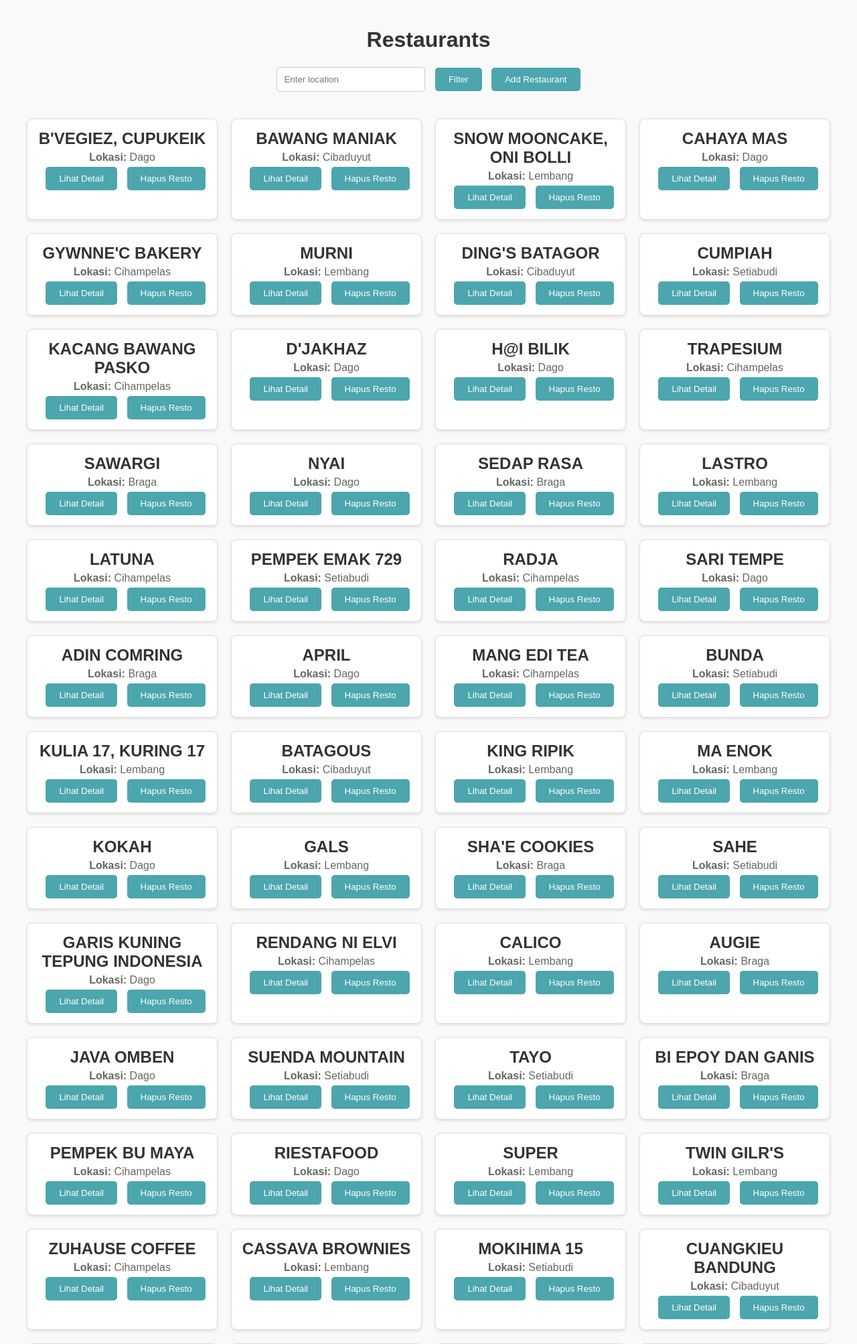
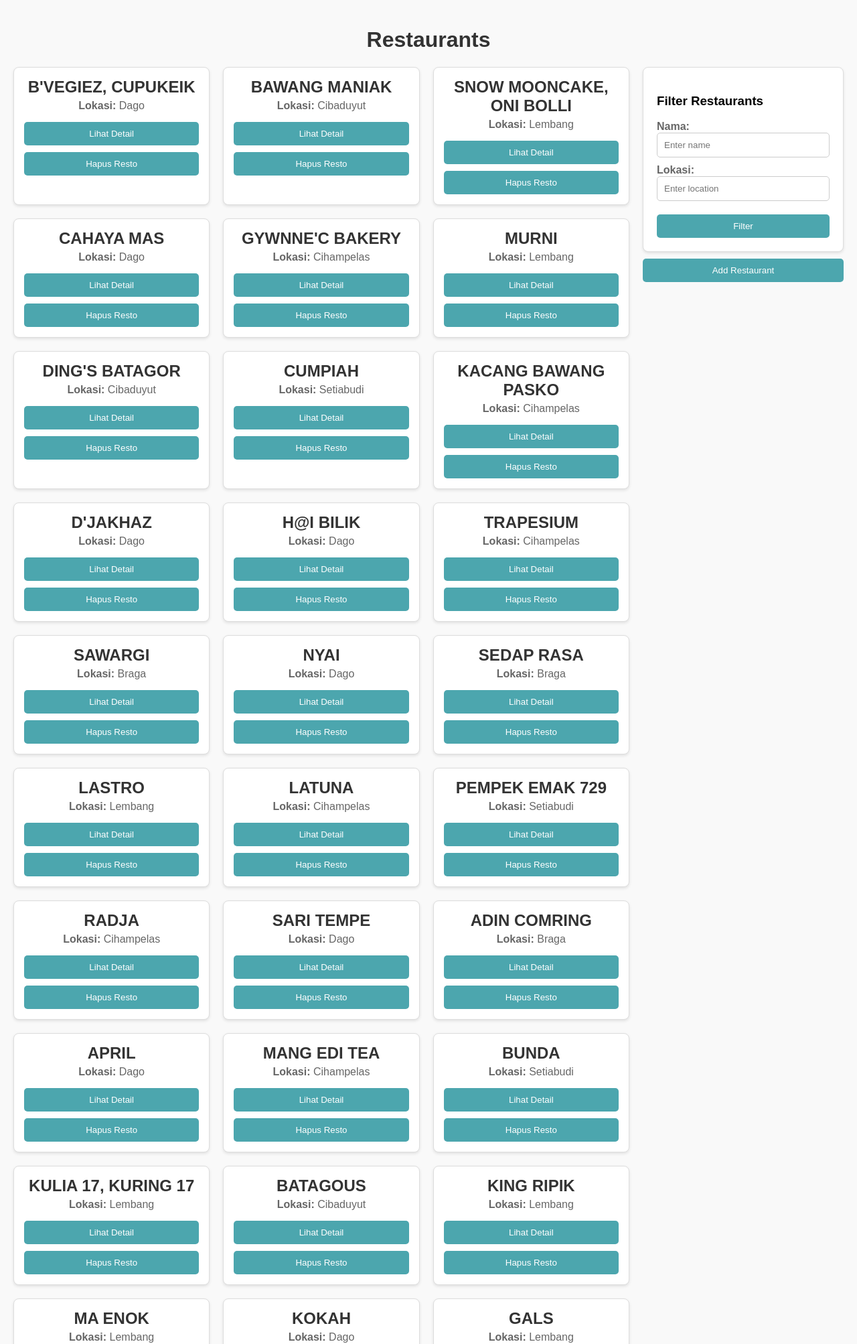
Before and after one commit to C10-PBP-24/halal-bites, a Django app: page /resto/ in a window 1280 px wide. Shown: the top 2006 px of the page at 67% size. Run offline with Django 5.2, Linux system fonts and the light colour scheme; data comes from the database, SQL or seed files in the repository.

Commit message:
added filter by name, added detail page

```diff
--- a/resto/templates/resto/main.html
+++ b/resto/templates/resto/resto.html
@@ -16,11 +16,18 @@
             text-align: center;
             color: #333;
         }
+        /* Container for filter and restaurant list side-by-side */
+        .content-container {
+            display: flex;
+            justify-content: space-between;
+            gap: 20px;
+        }
+        /* Styling for the restaurant list */
         .restaurant-list {
             display: grid;
             grid-template-columns: repeat(auto-fill, minmax(250px, 1fr));
             gap: 20px;
-            padding: 20px;
+            flex: 1; /* Take remaining space */
         }
         .restaurant-card {
             background-color: #fff;
@@ -43,24 +50,34 @@
             margin: 5px 0;
             color: #666;
         }
+
         .filter-container {
-            text-align: center;
-            margin-bottom: 20px;
+            width: 300px;
+            padding: 20px;
+            background-color: white;
+            border: 1px solid #ddd;
+            border-radius: 8px;
+            box-shadow: 0 2px 4px rgba(0, 0, 0, 0.1);
+            height: fit-content;
+            box-sizing: border-box;
         }
         .filter-input {
+            width: 100%;
             padding: 10px;
-            width: 200px;
+            margin-bottom: 10px;
+            border: 1px solid #ccc;
             border-radius: 5px;
-            border: 1px solid #ccc;
+            box-sizing: border-box;
         }
         button {
-            padding: 10px 20px;
-            margin-left: 10px;
+            width: 100%;
+            padding: 10px;
             background-color: hsl(185, 39%, 49%);
             color: white;
             border: none;
             border-radius: 5px;
             cursor: pointer;
+            margin-top: 10px;
         }
         button:hover {
             background-color: #4582a0;
@@ -103,25 +120,35 @@
 <body>
     <h1>Restaurants</h1>
 
-    <div class="filter-container">
-        <input type="text" id="lokasiInput" class="filter-input" placeholder="Enter location">
-        <button class="filter-button" onclick="filterRestaurants()">Filter</button>
-        <button class="filter-button" id="addRestaurantBtn">Add Restaurant</button>
-    </div>
-
+    <div class="content-container">
+        <!-- Restaurant List -->
         <div class="restaurant-list" id="restaurantList">
             {% if restos %}
                 {% for resto in restos %}
                     <div class="restaurant-card">
                         <h2>{{ resto.nama }}</h2>
                         <p><strong>Lokasi:</strong> {{ resto.lokasi }}</p>
-                    <button>Lihat Detail</button>
+                        <button onclick="window.location.href='/resto/detail/{{resto.id}}/'">Lihat Detail</button>
                         <button onclick="confirmDelete('{{ resto.id }}', '{{ resto.nama }}')">Hapus Resto</button>
                     </div>
                 {% endfor %}
             {% else %}
                 <p>No restaurants available.</p>
             {% endif %}
+        </div>
+
+        <!-- Filter Section -->
+         <div>
+             <div class="filter-container">
+                 <h3>Filter Restaurants</h3>
+                 <strong style="margin-bottom: 0; color: #666;">Nama:</strong>
+                 <input type="text" id="namaInput" class="filter-input" placeholder="Enter name" style="color: #666;">
+                 <strong style="margin-bottom: 0; color: #666;">Lokasi:</strong>
+                 <input type="text" id="lokasiInput" class="filter-input" placeholder="Enter location" style="color: #666;">
+                 <button class="filter-button" onclick="filterRestaurants()">Filter</button>
+                </div>
+                <button class="filter-button" id="addRestaurantBtn">Add Restaurant</button>
+         </div>
     </div>
 
     <!-- Modal for Adding Restaurant -->
@@ -134,10 +161,11 @@
 
             <span class="close" id="closeModal">&times;</span>
             <h2>Add Restaurant</h2>
-            <input type="text" id="namaInput" placeholder="Restaurant Name" required>
+            <input type="text" id="namaRestoInput" placeholder="Restaurant Name" required>
             <input type="text" id="namaMakananInput" placeholder="Food Name" required>
             <input type="text" id="hargaMakananInput" placeholder="Food Price" required>
             <input type="text" id="promoMakananInput" placeholder="Food Promo" required>
+            <input type="url" id="imageMakananInput" placeholder="Food Image" required>
             <input type="text" id="lokasiInputAdd" placeholder="Location" required>
             <br>
             <button class="filter-button" onclick="addRestaurant()" style="margin-top: 10px; margin-left: 0px;">Add Restaurant</button>
@@ -145,82 +173,6 @@
     </div>
 
     <script>
-        // Function to open the modal
-        document.getElementById('addRestaurantBtn').onclick = function() {
-            document.getElementById('addRestoModal').style.display = "block";
-        };
-
-        // Function to close the modal
-        document.getElementById('closeModal').onclick = function() {
-            document.getElementById('addRestoModal').style.display = "none";
-        };
-
-        // Close the modal if the user clicks outside of it
-        window.onclick = function(event) {
-            const modal = document.getElementById('addRestoModal');
-            if (event.target == modal) {
-                modal.style.display = "none";
-            }
-        };
-
-        async function addRestaurant() {
-            console.log("Add Restaurant button clicked");
-            const nama = document.getElementById('namaInput').value;
-            const namaMakanan = document.getElementById('namaMakananInput').value;
-            const hargaMakanan = document.getElementById('hargaMakananInput').value;
-            const promoMakanan = document.getElementById('promoMakananInput').value;
-            const lokasi = document.getElementById('lokasiInputAdd').value;
-
-            const csrfToken = document.querySelector('[name=csrfmiddlewaretoken]').value;
-
-            try {
-                const response = await fetch('/resto/add-resto/', {
-                    method: 'POST',
-                    headers: {
-                        'Content-Type': 'application/x-www-form-urlencoded',
-                        'X-CSRFToken': csrfToken,
-                    },
-                    body: `nama=${encodeURIComponent(nama)}&nama_makanan=${encodeURIComponent(namaMakanan)}&harga_makanan=${encodeURIComponent(hargaMakanan)}&promo_makanan=${encodeURIComponent(promoMakanan)}&lokasi=${encodeURIComponent(lokasi)}`
-                });
-
-                if (response.status === 201) {
-                    alert('Restaurant added successfully!');
-                    location.reload(); // Refresh the page after successful addition
-                } else {
-                    alert('Failed to add restaurant. Please try again.');
-                }
-            } catch (error) {
-                console.error('Error:', error);
-                alert('An error occurred. Please try again.');
-            }
-        }
-
-        async function filterRestaurants() {
-            const lokasi = document.getElementById('lokasiInput').value;
-            const response = await fetch(`/resto/filter-resto/?lokasi=${encodeURIComponent(lokasi)}`);
-            const data = await response.json();
-            const restaurantList = document.getElementById('restaurantList');
-
-            // Clear the current restaurant list
-            restaurantList.innerHTML = '';
-
-            // Populate the filtered restaurants
-            if (data.restos.length > 0) {
-                data.restos.forEach(resto => {
-                    const card = document.createElement('div');
-                    card.className = 'restaurant-card';
-                    card.innerHTML = `
-                        <h2>${resto.nama}</h2>
-                        <p><strong>Lokasi:</strong> ${resto.lokasi}</p>
-                        <button>Lihat Detail</button>
-                        <button onclick="confirmDelete('${resto.pk}', '${resto.nama}')">Hapus Resto</button>
-                    `;
-                    restaurantList.appendChild(card);
-                });
-            } else {
-                restaurantList.innerHTML = '<p>No restaurants available.</p>';
-            }
-        }
 
         // Function to get CSRF token from cookies
         function getCookie(name) {
@@ -240,7 +192,6 @@
 
         // Function to confirm deletion
         function confirmDelete(restoId, restoName) {
-            console.log('Deleting resto with ID:', restoId);
             const userConfirmed = confirm(`Are you sure you want to delete the restaurant "${restoName}"?`);
 
             if (userConfirmed) {
@@ -250,7 +201,7 @@
 
         // Function to send delete request
         async function deleteRestaurant(restoId) {
-            const csrfToken = getCookie('csrftoken');
+            const csrfToken = getCookie('csrftoken'); // Ensure you are getting the CSRF token
 
             try {
                 const response = await fetch(`/resto/delete-resto/${restoId}/`, {
@@ -262,7 +213,7 @@
 
                 if (response.status === 204) {
                     alert('Restaurant deleted successfully!');
-                    filterRestaurants(); // Refresh the page after successful deletion
+                    location.reload(); // Refresh the page after successful deletion
                 } else {
                     alert('Failed to delete restaurant. Please try again.');
                 }
@@ -271,6 +222,85 @@
                 alert('An error occurred. Please try again.');
             }
         }
+
+        document.getElementById('addRestaurantBtn').onclick = function() {
+            document.getElementById('addRestoModal').style.display = "block";
+        };
+
+        document.getElementById('closeModal').onclick = function() {
+            document.getElementById('addRestoModal').style.display = "none";
+        };
+
+        window.onclick = function(event) {
+            const modal = document.getElementById('addRestoModal');
+            if (event.target == modal) {
+                modal.style.display = "none";
+            }
+        };
+
+        async function addRestaurant() {
+            console.log("Add Restaurant button clicked");
+            const nama = document.getElementById('namaRestoInput').value;
+            const namaMakanan = document.getElementById('namaMakananInput').value;
+            const hargaMakanan = document.getElementById('hargaMakananInput').value;
+            const promoMakanan = document.getElementById('promoMakananInput').value;
+            const imageMakanan = document.getElementById('imageMakananInput').value;
+            const lokasi = document.getElementById('lokasiInputAdd').value;
+
+            const csrfToken = document.querySelector('[name=csrfmiddlewaretoken]').value;
+
+            try {
+                const response = await fetch('/resto/add-resto/', {
+                    method: 'POST',
+                    headers: {
+                        'Content-Type': 'application/x-www-form-urlencoded',
+                        'X-CSRFToken': csrfToken,
+                    },
+                    body: `nama=${encodeURIComponent(nama)}&nama_makanan=${encodeURIComponent(namaMakanan)}&harga_makanan=${encodeURIComponent(hargaMakanan)}&promo_makanan=${encodeURIComponent(promoMakanan)}&image_makanan=${encodeURIComponent(imageMakanan)}&lokasi=${encodeURIComponent(lokasi)}`
+                });
+
+                if (response.status === 201) {
+                    alert('Restaurant added successfully!');
+                    location.reload();
+                } else {
+                    alert('Failed to add restaurant. Please try again.');
+                }
+            } catch (error) {
+                console.error('Error:', error);
+                alert('An error occurred. Please try again.');
+            }
+        }
+
+        async function filterRestaurants() {
+            const lokasi = document.getElementById('lokasiInput').value;
+            const nama = document.getElementById('namaInput').value;
+            const queryParams = new URLSearchParams({
+                lokasi: lokasi,
+                nama: nama
+            });
+
+            const response = await fetch(`/resto/filter-resto/?${queryParams.toString()}`);
+            const data = await response.json();
+            const restaurantList = document.getElementById('restaurantList');
+
+            restaurantList.innerHTML = '';
+
+            if (data.restos.length > 0) {
+                data.restos.forEach(resto => {
+                    const card = document.createElement('div');
+                    card.className = 'restaurant-card';
+                    card.innerHTML = `
+                        <h2>${resto.nama}</h2>
+                        <p><strong>Lokasi:</strong> ${resto.lokasi}</p>
+                        <button onclick="window.location.href='/resto/detail/${resto.pk}/'">Lihat Detail</button>
+                        <button onclick="confirmDelete('${resto.pk}', '${resto.nama}')">Hapus Resto</button>
+                    `;
+                    restaurantList.appendChild(card);
+                });
+            } else {
+                restaurantList.innerHTML = '<p>No restaurants available.</p>';
+            }
+        }
     </script>
 </body>
 </html>
--- a/resto/urls.py
+++ b/resto/urls.py
@@ -1,6 +1,6 @@
 from django.urls import path
 from resto.views import get_resto, show_resto, filter_resto, add_resto
-from resto.views import delete_resto
+from resto.views import delete_resto, resto_detail
 
 app_name = "resto"
 
@@ -8,5 +8,6 @@ urlpatterns = [
     path('', show_resto, name="show_resto"),
     path('filter-resto/', filter_resto, name='filter_resto'),
     path('add-resto/', add_resto, name='add_resto'),
-    path('delete-resto/<int:id>/', delete_resto, name="delete_resto")
+    path('delete-resto/<int:id>/', delete_resto, name="delete_resto"),
+    path('detail/<int:pk>/', resto_detail, name="resto_detail")
 ]
--- a/resto/views.py
+++ b/resto/views.py
@@ -1,4 +1,4 @@
-from django.shortcuts import render, redirect, reverse
+from django.shortcuts import render, redirect, reverse, get_object_or_404
 from django.http import HttpResponse, JsonResponse
 from django.core import serializers
 import json
@@ -16,16 +16,29 @@ def get_resto(request):
     data = Resto.objects.all()
     return HttpResponse(serializers.serialize("json", data), content_type="application/json")
 
+
 def show_resto(request):
     data = Resto.objects.all()
-    return render(request, 'resto/main.html', {'restos': data})
+    return render(request, 'resto/resto.html', {'restos': data})
+
+def resto_detail(request, pk):
+    resto = get_object_or_404(Resto, pk=pk)
+    food = get_object_or_404(Food, pk=pk)
+    context = {
+        "resto":resto,
+    }
+    return render(request, 'resto/resto_detail.html', context)
+
 
 def filter_resto(request):
     lokasi = request.GET.get('lokasi', None)  # Get the location parameter from the request
+    nama = request.GET.get('nama', None)  # Get the name parameter from the request
+
+    filtered_restos = Resto.objects.all()
     if lokasi:
         filtered_restos = Resto.objects.filter(lokasi__icontains=lokasi)  # Filter by location (case-insensitive)
-    else:
-        filtered_restos = Resto.objects.all()  # If no location, return all restaurants
+    if nama:
+        filtered_restos = filtered_restos.filter(nama__icontains=nama)  # Filter by location (case-insensitive)
 
     data = [
         {
@@ -42,13 +55,15 @@ def filter_resto(request):
 @require_POST
 def add_resto(request):
     nama = strip_tags(request.POST.get("nama"))
+    print("nama "+ nama)
     nama_makanan = strip_tags(request.POST.get("nama_makanan"))
     harga_makanan = strip_tags(request.POST.get("harga_makanan"))
     promo_makanan = strip_tags(request.POST.get("promo_makanan"))
+    image_makanan = strip_tags(request.POST.get("image_makanan"))
     lokasi = strip_tags(request.POST.get("lokasi"))
 
     # Create the Food object first
-    new_food = Food(name=nama_makanan, price=harga_makanan, promo=promo_makanan)
+    new_food = Food(name=nama_makanan, price=harga_makanan, image=image_makanan, promo=promo_makanan)
     new_food.save()
 
     # Now create the Resto object with the new Food's ID
```
Also changed, not shown: resto/templates/resto/resto_detail.html (added, +48 -0 lines). Lines whose indentation alone changed are shown as unchanged.
